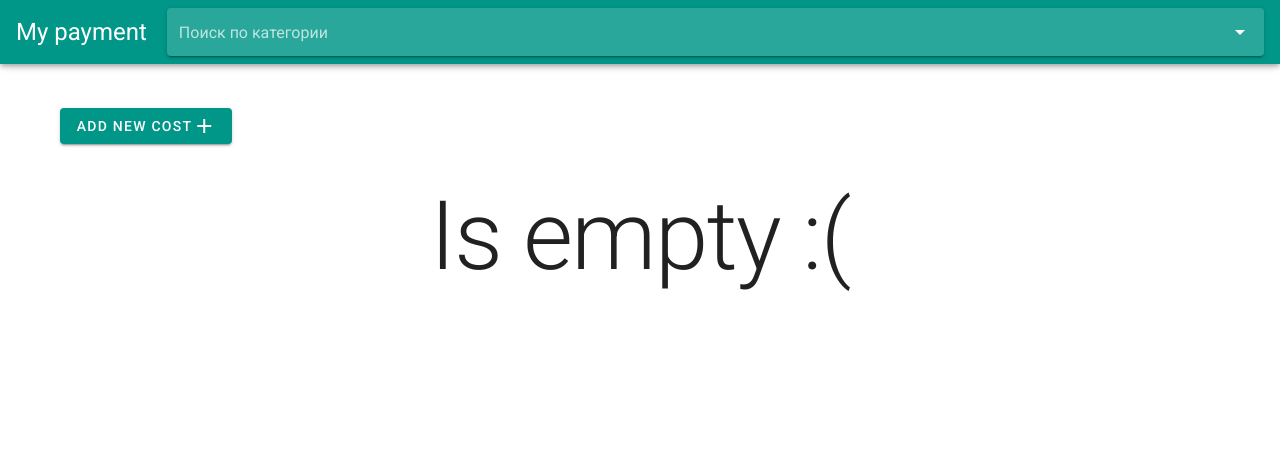
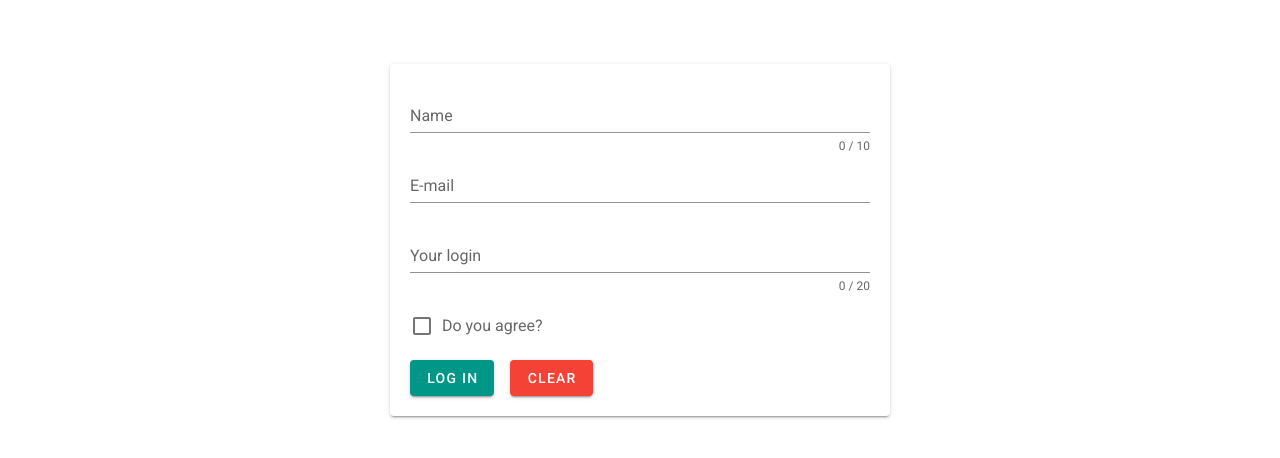
Before and after one commit to Pasfet/finance, a Vue app: page / in a window 1280 px wide. Shown: the top 458 px of the page. Built offline with nearby package versions, Linux system fonts and the light colour scheme.

Commit message:
Authorization

```diff
--- a/package.json
+++ b/package.json
@@ -12,9 +12,11 @@
   "dependencies": {
     "chart.js": "^2.9.4",
     "core-js": "^3.6.5",
+    "firebase": "^9.0.0",
     "vue": "^2.6.11",
     "vue-chartjs": "^3.5.1",
     "vue-router": "^3.5.2",
+    "vuelidate": "^0.7.6",
     "vuetify": "^2.4.0",
     "vuex": "^3.6.2"
   },
--- a/src/App.vue
+++ b/src/App.vue
@@ -1,6 +1,6 @@
 <template>
   <v-app>
-    <v-app-bar app color="teal" dark>
+    <v-app-bar app color="teal" dark v-if="isAuth">
       <div class="text-xl-h4 text-sm-h5 mr-5">My payment</div>
       <header-search />
     </v-app-bar>
@@ -17,6 +17,11 @@ export default {
   components: {
     headerSearch,
   },
+  data() {
+    return {
+      isAuth: false,
+    };
+  },
 };
 </script>
 <style>
--- /dev/null
+++ b/src/pages/Auth.vue
@@ -0,0 +1,118 @@
+<template>
+  <v-card width="500" class="mx-auto my-16 pa-5">
+    <form>
+      <v-text-field
+        v-model="name"
+        :error-messages="nameErrors"
+        :counter="10"
+        label="Name"
+        required
+        @input="$v.name.$touch()"
+        @blur="$v.name.$touch()"
+      ></v-text-field>
+      <v-text-field
+        v-model="email"
+        :error-messages="emailErrors"
+        label="E-mail"
+        required
+        @input="$v.email.$touch()"
+        @blur="$v.email.$touch()"
+      ></v-text-field>
+      <v-text-field
+        v-model="login"
+        :error-messages="loginError"
+        label="Your login"
+        required
+        :counter="20"
+        @input="$v.login.$touch()"
+        @blur="$v.login.$touch()"
+      ></v-text-field>
+      <v-checkbox
+        v-model="checkbox"
+        :error-messages="checkboxErrors"
+        label="Do you agree?"
+        required
+        @change="$v.checkbox.$touch()"
+        @blur="$v.checkbox.$touch()"
+      ></v-checkbox>
+
+      <v-btn class="mr-4" @click="submit" color="teal" dark>
+        log in
+      </v-btn>
+      <v-btn @click="clear" color="red" dark>
+        clear
+      </v-btn>
+    </form>
+  </v-card>
+</template>
+
+<script>
+import { validationMixin } from 'vuelidate';
+import { required, maxLength, email } from 'vuelidate/lib/validators';
+export default {
+  name: 'Auth',
+  mixins: [validationMixin],
+
+  validations: {
+    name: { required, maxLength: maxLength(10) },
+    email: { required, email },
+    login: { required, maxLength: maxLength(20) },
+    checkbox: {
+      checked(val) {
+        return val;
+      },
+    },
+  },
+  data() {
+    return {
+      name: '',
+      email: '',
+      login: '',
+      checkbox: false,
+    };
+  },
+  computed: {
+    checkboxErrors() {
+      const errors = [];
+      if (!this.$v.checkbox.$dirty) return errors;
+      !this.$v.checkbox.checked && errors.push('You must agree to continue!');
+      return errors;
+    },
+    nameErrors() {
+      const errors = [];
+      if (!this.$v.name.$dirty) return errors;
+      !this.$v.name.maxLength &&
+        errors.push('Name must be at most 10 characters long');
+      !this.$v.name.required && errors.push('Name is required.');
+      return errors;
+    },
+    emailErrors() {
+      const errors = [];
+      if (!this.$v.email.$dirty) return errors;
+      !this.$v.email.email && errors.push('Must be valid e-mail');
+      !this.$v.email.required && errors.push('E-mail is required');
+      return errors;
+    },
+    loginError() {
+      const errors = [];
+      if (!this.$v.login.$dirty) return errors;
+      !this.$v.login.maxLength &&
+        errors.push('Login must be at most 20 characters long');
+      !this.$v.login.required && errors.push('Login is required');
+      return errors;
+    },
+  },
+  methods: {
+    submit() {
+      this.$v.$touch();
+    },
+    clear() {
+      this.$v.$reset();
+      this.name = '';
+      this.email = '';
+      this.checkbox = false;
+      this.login = '';
+    },
+  },
+};
+</script>
--- a/src/router/index.js
+++ b/src/router/index.js
@@ -6,23 +6,50 @@ Vue.use(Router);
 const router = new Router({
   mode: 'history',
   routes: [
+    // {
+    //   path: '/',
+    //   component: () => import('../pages/MainPage'),
+    //   name: 'PageMain',
+    //   children: [
+    // {
+    //   path: '/add/:category',
+    //   component: () => import('../pages/MainPage'),
+    //   name: 'AddPaymentFromUrl',
+    // },
+    // {
+    //   path: '/edit/:id/:category',
+    //   component: () => import('../pages/MainPage'),
+    //   name: 'EditPaymentFromUrl',
+    // },
+    // {
+    //   path: '/page/:page',
+    //   component: () => import('../pages/MainPage'),
+    //   name: 'PageFromUrl',
+    // },
+    //   ],
+    // },
     {
       path: '/',
+      component: () => import('../pages/Auth'),
+      name: 'Auth',
+    },
+    {
+      path: '/dashboard',
       component: () => import('../pages/MainPage'),
-      name: 'PageMain',
+      name: 'PageName',
       children: [
         {
-          path: '/add/:category',
+          path: '/dashboard/add/:category',
           component: () => import('../pages/MainPage'),
           name: 'AddPaymentFromUrl',
         },
         {
-          path: '/edit/:id/:category',
+          path: '/dashboard/edit/:id/:category',
           component: () => import('../pages/MainPage'),
           name: 'EditPaymentFromUrl',
         },
         {
-          path: '/page/:page',
+          path: '/dashboard/page/:page',
           component: () => import('../pages/MainPage'),
           name: 'PageFromUrl',
         },
```
Also changed, not shown: 1 other file (tests, documents, lock files or other folders).
